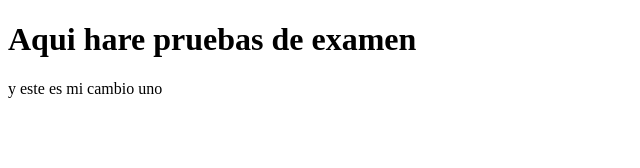
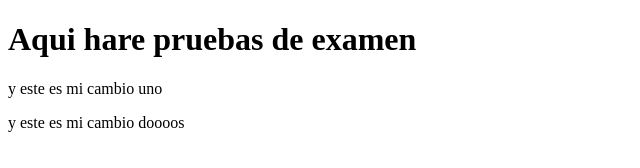
Before and after one commit to Zaceli/primerexamen, a plain HTML site: page index.html in a window 1280 px wide. Shown: the whole page, without its empty margins (0-640 px from the left). Drawn offline with Linux system fonts and the light colour scheme.

Commit message:
modificacion dos

```diff
--- a/index.html
+++ b/index.html
@@ -10,6 +10,7 @@
 <body>
     <h1>Aqui hare pruebas de examen</h1>
     <p>y este es mi cambio uno</p>
+    <p>y este es mi cambio doooos</p>
     <div class="esto"></div>
 </body>
 </html>
```
